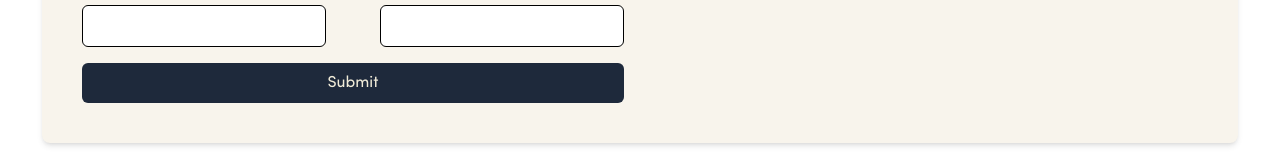
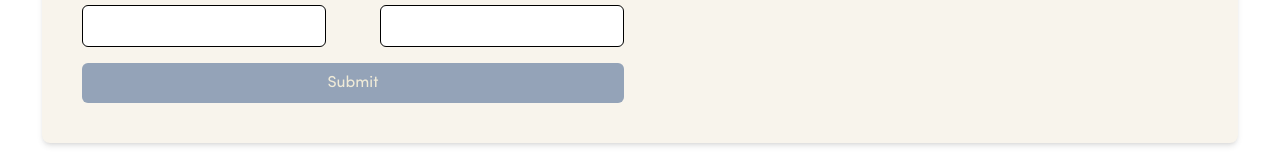
Before and after one commit to joshw1217/site, a React (Vite) app: page /wedding/address in a window 1280 px wide. Shown: the part 639-792 px from the top of the page. Built offline with nearby package versions, Linux system fonts and the light colour scheme.

Commit message:
Disable required field for guests under ten, make button more intuitive

```diff
--- a/src/AddressForm.tsx
+++ b/src/AddressForm.tsx
@@ -59,7 +59,7 @@ const AddressForm = () => {
 
       const isFormValid = () => {
         return Object.entries(formData).every(([key, value]) => {
-          if (key === 'addressLineTwo' || key==='howToAddress') return true;
+          if (key === 'addressLineTwo' || key==='howToAddress' || key==='guestsUnderTen') return true;
           return value.trim() !== ''
         })
       }
@@ -216,7 +216,7 @@ const AddressForm = () => {
                 {/* Submit Button */}
                 <button
                     type="submit"
-                    className="w-full py-2 px-4 bg-slate-800 text-white rounded-md enabled:hover:bg-indigo-700 transition"
+                    className="w-full py-2 px-4 bg-slate-400 enabled:bg-slate-800 text-white rounded-md enabled:hover:bg-indigo-700 transition"
                     disabled={!isFormValid()}
                 >
                     Submit
```
